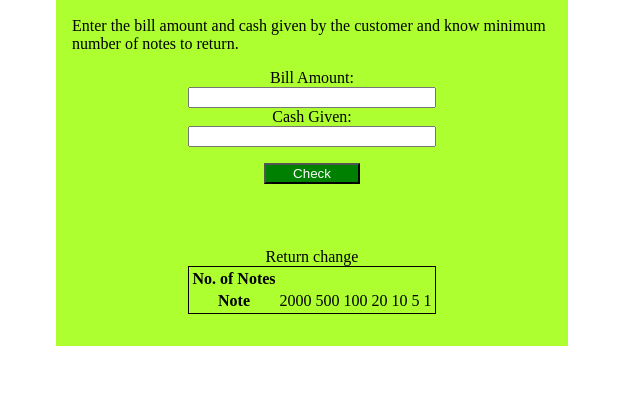
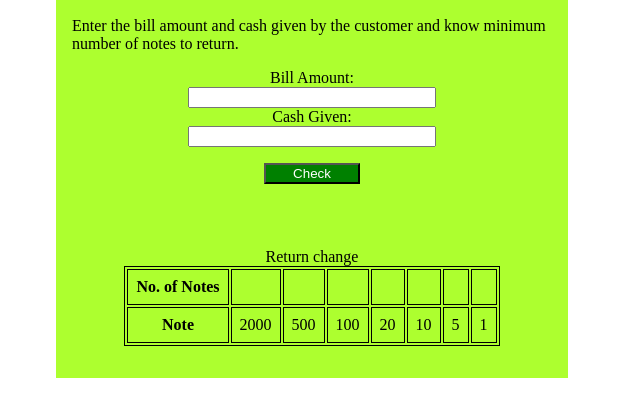
Before and after one commit to MainakHalder/Cash-register, a plain HTML site: page index.html in a window 1280 px wide. Shown: the part 143-560 px from the top of the page, without its empty margins (0-640 px from the left). Drawn offline with Linux system fonts and the light colour scheme.

Commit message:
update-css

```diff
--- a/main.css
+++ b/main.css
@@ -25,3 +25,7 @@
     margin: 1rem;
     border: 1px solid black;
   }
+  td, th{
+    border: 1px solid;
+    padding: 0.5rem;
+  }
```
